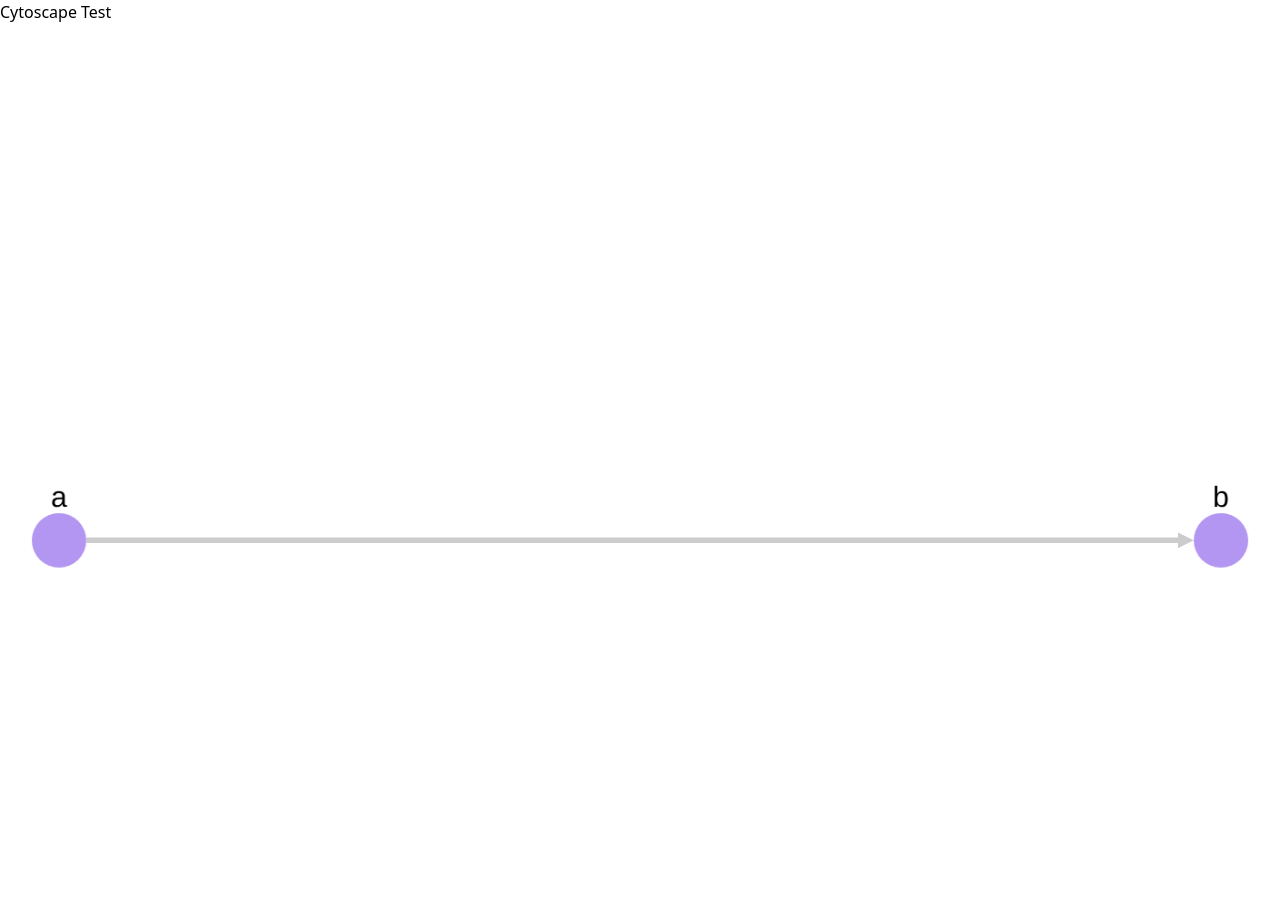
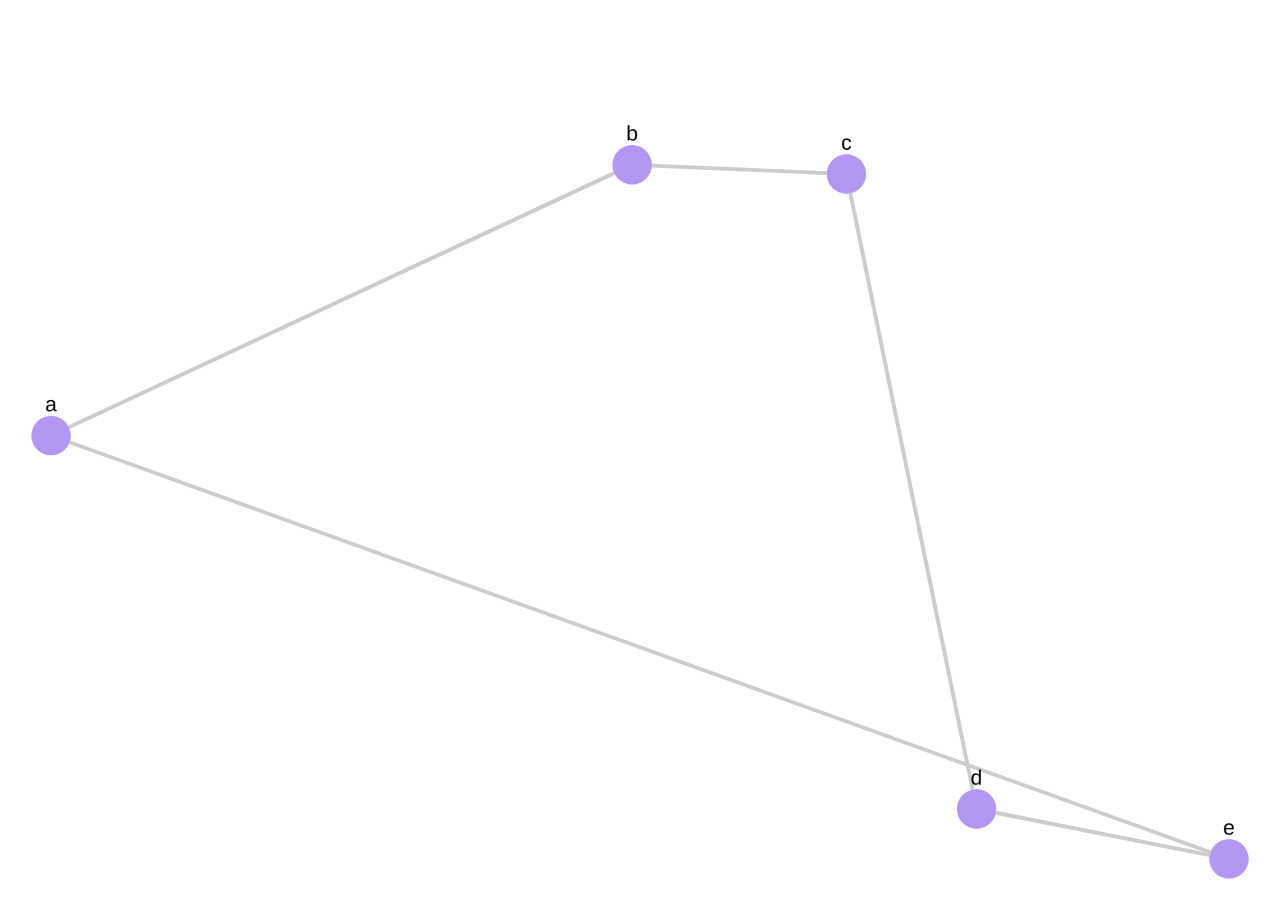
Before and after one commit to alansun25/infection-networks, a React (Create React App) app: page / in a window 1280 px wide. Shown: the top 918 px of the page. Built offline with nearby package versions, Linux system fonts and the light colour scheme.

Commit message:
Created graph component

```diff
--- a/src/App.js
+++ b/src/App.js
@@ -1,47 +1,10 @@
 import React, { useEffect, useRef } from 'react';
-import cytoscape from 'cytoscape';
+import Graph from './components/Graph';
 
 function App() {
-  const container = useRef();
-  useEffect(() => {
-    cytoscape({
-      container: container.current,
-      elements: [
-        { data: { id: 'a' } },
-        { data: { id: 'b' } },
-        { data: { id: 'ab', source: 'a', target: 'b' } },
-      ],
-      style: [
-        {
-          selector: 'node',
-          style: {
-            'background-color': '#b396f1',
-            'label': 'data(id)'
-          }
-        },
-        {
-          selector: 'edge',
-          style: {
-            'width': 3,
-            'line-color': '#ccc',
-            'target-arrow-color': '#ccc',
-            'target-arrow-shape': 'triangle',
-            'curve-style': 'bezier'
-          }
-        }
-      ],
-      layout: {
-        name: 'grid',
-        rows: 1
-      }
-    });
-  });
 
   return (
-    <div>
-      <h1>Cytoscape Test</h1>
-      <div ref={container} style={{height: '1000px'}}></div>
-    </div>
+    <Graph />
   );
 }
 
--- /dev/null
+++ b/src/components/Graph.js
@@ -0,0 +1,49 @@
+import React, { useEffect, useRef } from 'react';
+import cytoscape from 'cytoscape';
+
+export default function Graph() {
+  const graphContainer = useRef();
+  useEffect(() => {
+    cytoscape({
+      container: graphContainer.current,
+      elements: [
+        { data: { id: 'a' } },
+        { data: { id: 'b' } },
+        { data: { id: 'c' } },
+        { data: { id: 'd' } },
+        { data: { id: 'e' } },
+        { data: { id: 'ab', source: 'a', target: 'b' } },
+        { data: { id: 'bc', source: 'b', target: 'c' } },
+        { data: { id: 'cd', source: 'c', target: 'd' } },
+        { data: { id: 'de', source: 'd', target: 'e' } },
+        { data: { id: 'ea', source: 'e', target: 'a' } },
+      ],
+      style: [
+        {
+          selector: 'node',
+          style: {
+            'background-color': '#b396f1',
+            'label': 'data(id)'
+          }
+        },
+        {
+          selector: 'edge',
+          style: {
+            'width': 3,
+            'line-color': '#ccc',
+            'curve-style': 'bezier'
+          }
+        }
+      ],
+      layout: {
+        name: 'random'
+      }
+    });
+  });
+
+  return (
+    <div>
+      <div ref={graphContainer} style={{height: '1000px'}}></div>
+    </div>
+  );
+}
```
